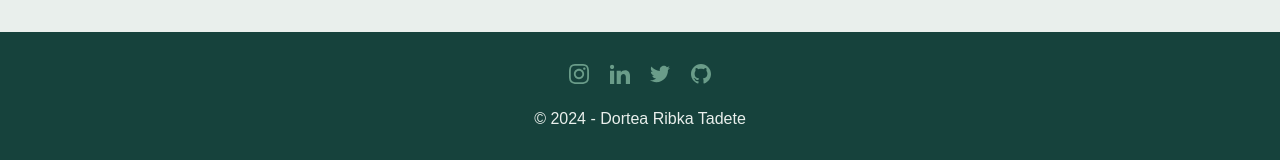
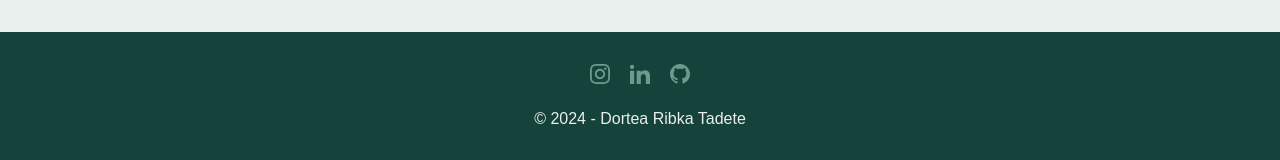
Before and after one commit to dortearibka/dortearibka.github.io, a plain HTML site: page index.html in a window 1280 px wide. Shown: the part 3455-3615 px from the top of the page. Drawn offline with Linux system fonts and the light colour scheme.

Commit message:
Update index.html

```diff
--- a/index.html
+++ b/index.html
@@ -493,7 +493,7 @@ if ($_SERVER["REQUEST_METHOD"] == "POST") {
           </svg>
         </a>
 
-        <a href="/">
+<!--         <a href="/">
           <svg
             xmlns="http://www.w3.org/2000/svg"
             width="20"
@@ -504,7 +504,7 @@ if ($_SERVER["REQUEST_METHOD"] == "POST") {
               d="M24 4.557c-.883.392-1.832.656-2.828.775 1.017-.609 1.798-1.574 2.165-2.724-.951.564-2.005.974-3.127 1.195-.897-.957-2.178-1.555-3.594-1.555-3.179 0-5.515 2.966-4.797 6.045-4.091-.205-7.719-2.165-10.148-5.144-1.29 2.213-.669 5.108 1.523 6.574-.806-.026-1.566-.247-2.229-.616-.054 2.281 1.581 4.415 3.949 4.89-.693.188-1.452.232-2.224.084.626 1.956 2.444 3.379 4.6 3.419-2.07 1.623-4.678 2.348-7.29 2.04 2.179 1.397 4.768 2.212 7.548 2.212 9.142 0 14.307-7.721 13.995-14.646.962-.695 1.797-1.562 2.457-2.549z"
             />
           </svg>
-        </a>
+        </a> -->
 
         <a href="https://github.com/dortearibka">
           <svg
```
